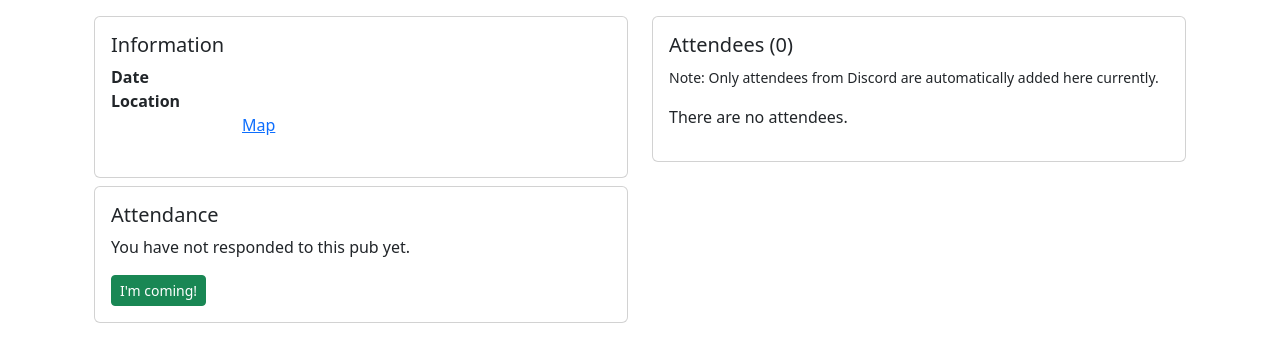
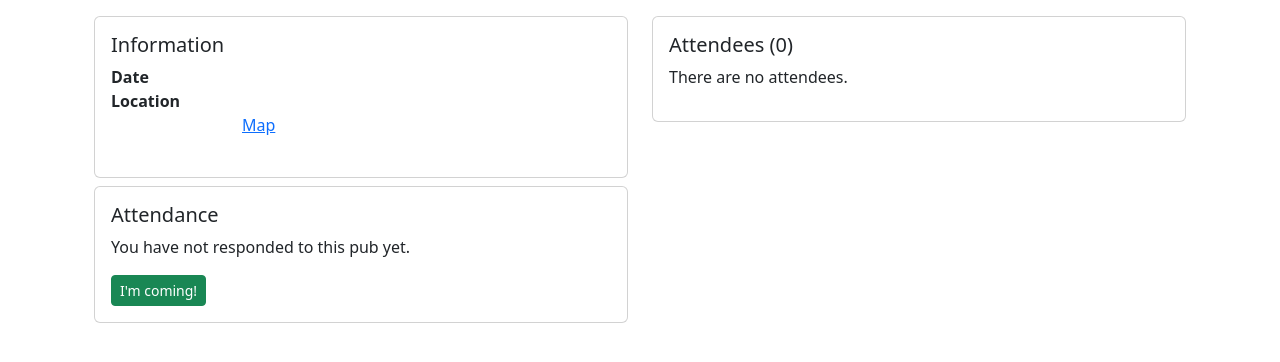
Before and after one commit to trickeydan/ferry-api, a Django app: template ferry/templates/pub/event_detail.html in a window 1280 px wide. Shown: the part 88-450 px from the top of the page. Run offline with Django 5.2, Linux system fonts and the light colour scheme; the template is opened without the code that fills it, so the values that code supplies are empty; parts of the project's set-up code (start-up, migrations or seed data) failed here and were passed over; some libraries are stand-ins or nearby versions.

Commit message:
Remove invalid note

```diff
--- a/ferry/templates/pub/inc/event_details.html
+++ b/ferry/templates/pub/inc/event_details.html
@@ -86,7 +86,6 @@
       <div class="card">
         <div class="card-body">
           <h5 class="card-title">Attendees ({{ attendees|length }})</h5>
-          <p><small>Note: Only attendees from Discord are automatically added here currently.</small></p>
           <ul class="list-group list-group-flush">
             {% for attendee in attendees %}
               <a class="list-group-item list-group-item-action" href="{% url 'accounts:person-detail' attendee.id %}">{{ attendee }}</a>
```
